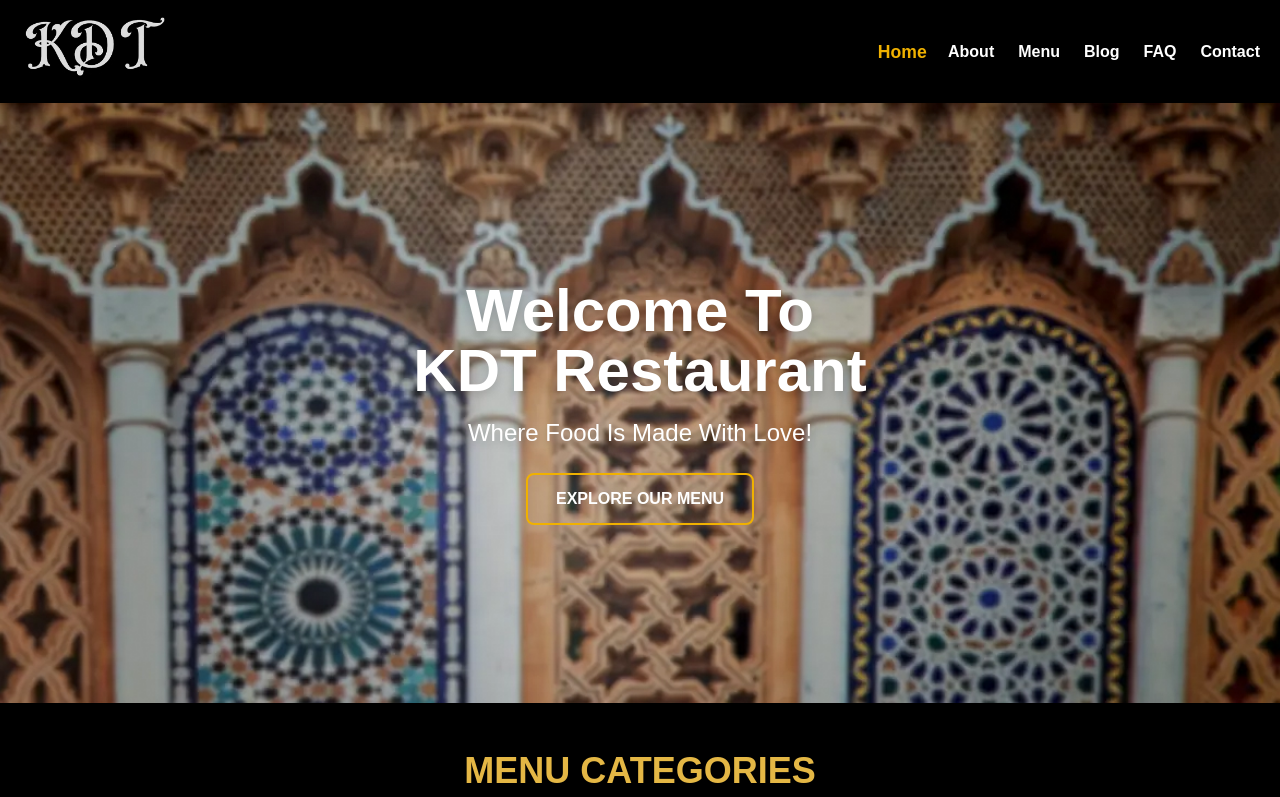
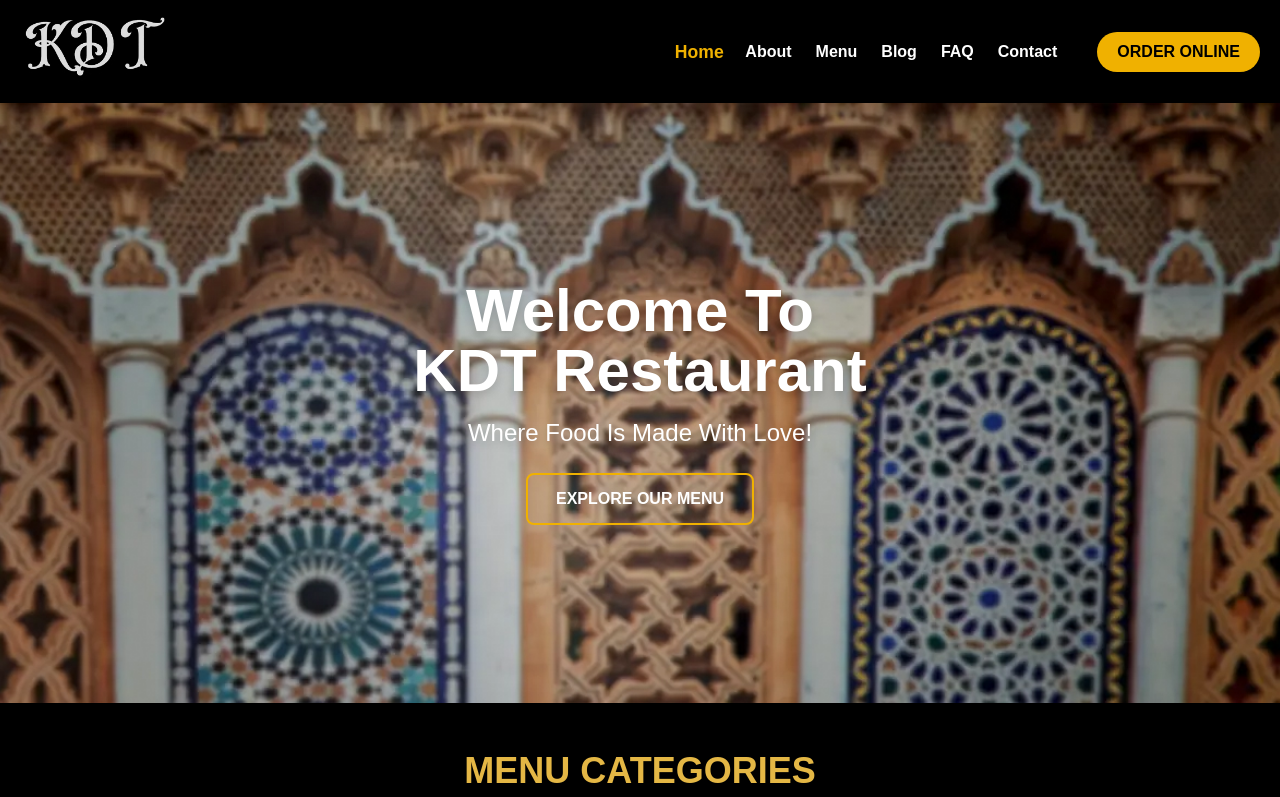
Before and after one commit to kdtrestaurant/kdt-next-website, a Next.js app: page / in a window 1280 px wide. Shown: the top 797 px of the page. Built offline with nearby package versions, Linux system fonts and the light colour scheme; a web font is replaced by a local one.

Commit message:
added libro link to navbar and placeholder for reserve table

```diff
--- a/src/components/common/Navbar.tsx
+++ b/src/components/common/Navbar.tsx
@@ -16,7 +16,7 @@ const NAV_ITEMS = [
 
 export default function Navbar() {
   const [isOpen, setIsOpen] = useState(false);
-  const pathname = usePathname(); // ✅ call hook at top level
+  const pathname = usePathname();
   const base = process.env.NEXT_PUBLIC_BASE_PATH || "";
 
   const toggleMenu = () => setIsOpen(!isOpen);
@@ -37,21 +37,38 @@ export default function Navbar() {
         </div>
 
         {/* Desktop Menu */}
-        <nav className="hidden md:flex gap-6">
+        <nav className="hidden md:flex items-center gap-6">
           {NAV_ITEMS.map((item) => {
-            const isActive = pathname === item.href; // use top-level value
+            const isActive = pathname === item.href;
             return (
               <Link
                 key={item.name}
                 href={item.href}
-                className={`font-semibold transition-all duration-200 ${
-                  isActive ? "text-yellow-500 scale-110" : "hover:text-yellow-500"
-                }`}
+                className={`font-semibold transition-all duration-200 ${isActive ? "text-yellow-500 scale-110" : "hover:text-yellow-500"
+                  }`}
               >
                 {item.name}
               </Link>
             );
           })}
+
+          {/* Primary / Secondary Buttons */}
+          <a
+            href="https://widgets.libroreserve.com/WEB/BC017491347510/book"
+            target="_blank"
+            rel="noopener noreferrer"
+            className="ml-4 px-5 py-2 bg-yellow-500 text-black font-bold uppercase rounded-full hover:bg-yellow-600 transition transform hover:scale-105"
+          >
+            Order Online
+          </a>
+          {/* Primary / Secondary Buttons
+          <a
+            href="#" // placeholder for reservations
+            className="ml-2 px-5 py-2 border-2 border-yellow-500 text-yellow-500 font-bold uppercase rounded-full hover:bg-yellow-500 hover:text-black transition transform hover:scale-105"
+          >
+            Reserve Table
+          </a>
+          */}
         </nav>
 
         {/* Mobile Toggle */}
@@ -66,22 +83,39 @@ export default function Navbar() {
 
       {/* Mobile Menu */}
       {isOpen && (
-        <nav className="md:hidden flex flex-col items-center bg-black w-full absolute top-full left-0 py-4">
+        <nav className="md:hidden flex flex-col items-center bg-black w-full absolute top-full left-0 pt-4 pb-8 space-y-2">
           {NAV_ITEMS.map((item) => {
             const isActive = pathname === item.href;
             return (
               <Link
                 key={item.name}
                 href={item.href}
-                className={`px-5 py-2 font-semibold transition-all duration-200 ${
-                  isActive ? "text-yellow-500 scale-110" : "hover:text-yellow-500"
-                }`}
+                className={`px-5 py-2 font-semibold w-full text-center transition-all duration-200 ${isActive ? "text-yellow-500 scale-110" : "hover:text-yellow-500"
+                  }`}
                 onClick={() => setIsOpen(false)}
               >
                 {item.name}
               </Link>
             );
           })}
+
+          {/* Mobile Buttons */}
+          <a
+            href="https://widgets.libroreserve.com/WEB/BC017491347510/book"
+            target="_blank"
+            rel="noopener noreferrer"
+            className="w-2/5 text-center px-5 py-2 bg-yellow-500 text-black font-bold uppercase rounded-full hover:bg-yellow-600 transition transform hover:scale-105"
+          >
+            Order Online
+          </a>
+          {/* Mobile Buttons
+          <a
+            href="#"
+            className="w-3/4 text-center px-5 py-2 border-2 border-yellow-500 text-yellow-500 font-bold uppercase rounded-full hover:bg-yellow-500 hover:text-black transition transform hover:scale-105"
+          >
+            Reserve Table
+          </a>
+          */}
         </nav>
       )}
     </header>
```
